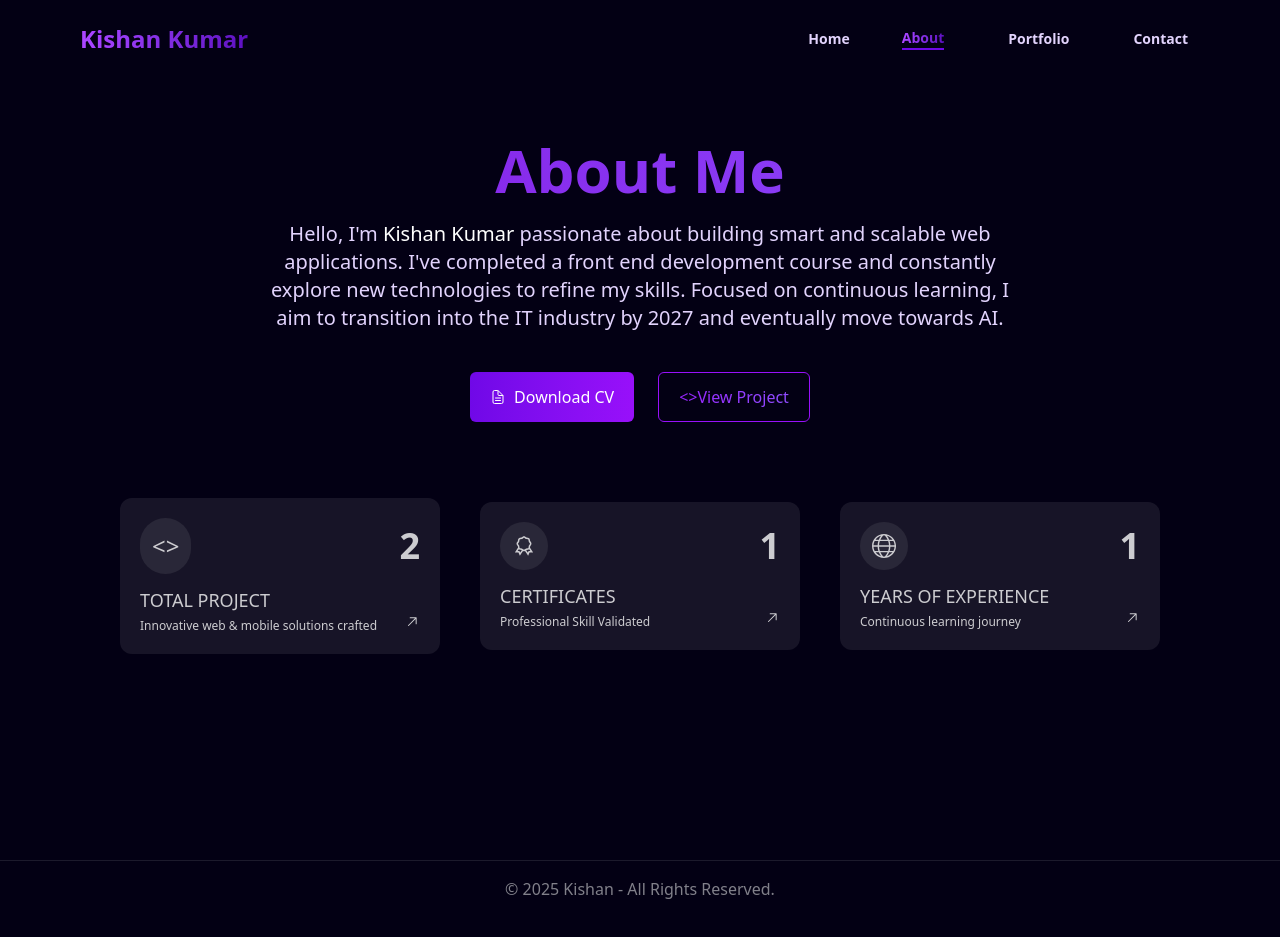
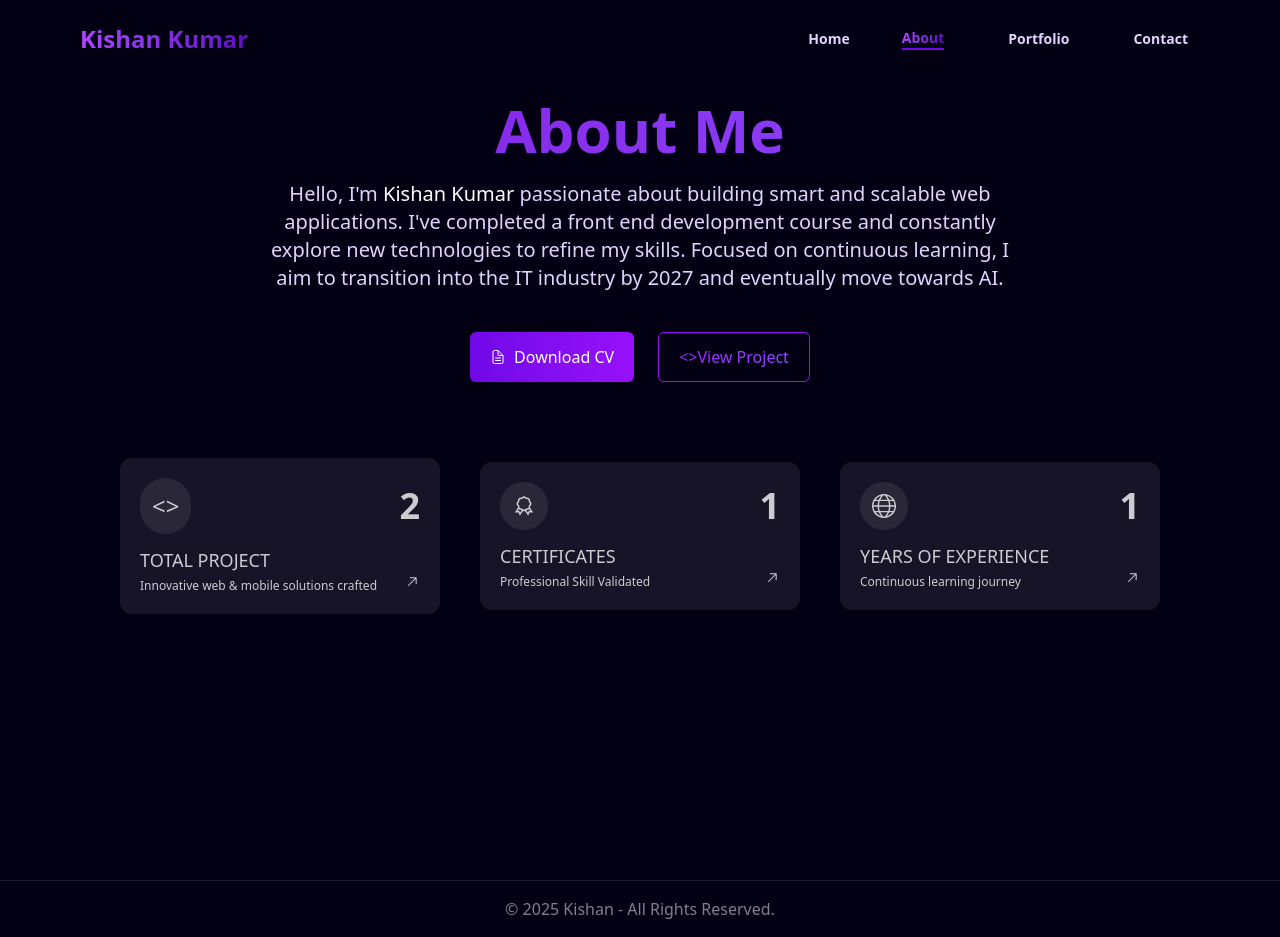
Before and after one commit to kishankumar2007/My-Portfolio, a React (Vite) app: page /about in a window 1280 px wide. Built offline with nearby package versions, Linux system fonts and the light colour scheme.

Commit message:
modification

```diff
--- a/src/components/About.jsx
+++ b/src/components/About.jsx
@@ -22,7 +22,7 @@ function About() {
       subtitle: "Continuous learning journey"
     }]
   return (
-    <div className='about w-full min-h-screen bg-[#030014] text-center mt-15 pt-20'>
+    <div className='about w-full min-h-screen bg-[#030014] text-center mt-15 pt-10 mb-5'>
       <h1 className='text-transparent bg-clip-text bg-gradient-to-r from-purple-700 to-violet-500 sm:text-6xl text-3xl font-semibold transition-all ease duration-700'>About Me</h1>
       <p className='text-[#e2d3fd] max-w-3xl w-full mx-auto mt-5 sm:text-xl px-3'>Hello, I'm <span className='text-white'>Kishan Kumar</span> passionate about building smart and scalable web applications. I've completed a front end development course and constantly explore new technologies to refine my skills. Focused on continuous learning, I aim to transition into the IT industry by 2027 and eventually move towards AI.</p>
       <div className="buttons mt-10 mx-auto flex flex-wrap max-w-96 justify-center gap-2">
--- a/src/components/Home.jsx
+++ b/src/components/Home.jsx
@@ -32,7 +32,7 @@ function Home() {
               </h1>
             ))}
           </div>
-          <div className="button flex sm:gap-10 gap-5 pl-2">
+          <div className="button flex sm:gap-10 gap-5 pl-2 sm:mx-0 mx-auto">
            <Link to='/portfolio'> <button className="text-white py-2  px-10 rounded hover:scale-105 transition-transform duration-300 border border-white/10 shadow bg-transparent shadow-violet-500">
               Projects
             </button>
```
